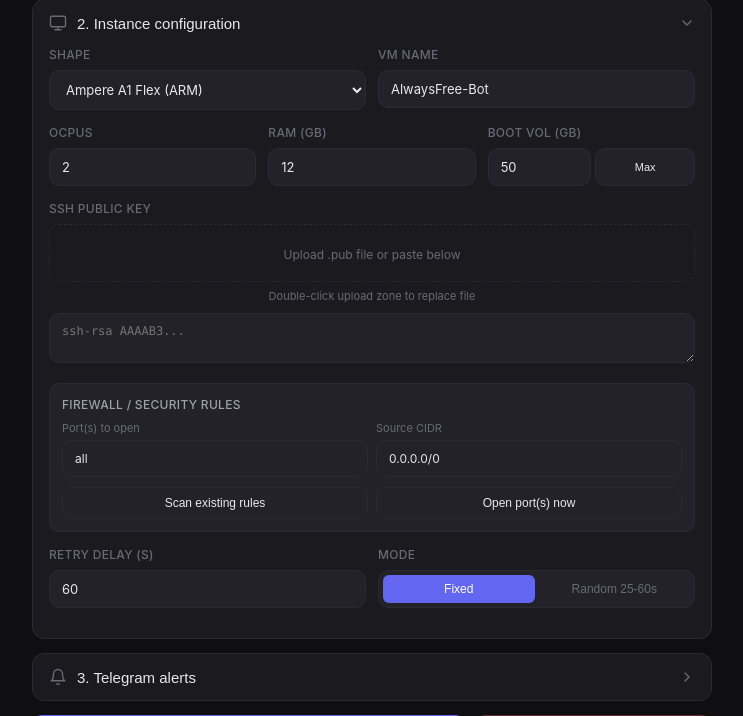
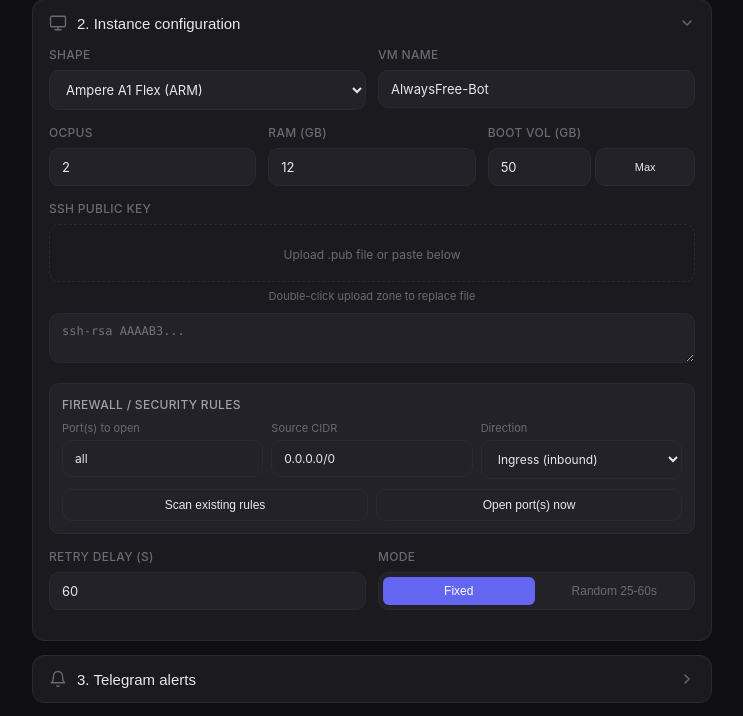
Before and after one commit to sarakmacbook/oracle, a Flask app: page / in a window 1280 px wide. Shown: the part 794-1510 px from the top of the page, without its empty margins (268-1011 px from the left). Run offline with Flask 3, Linux system fonts and the light colour scheme; data that the repository does not hold is empty.

Commit message:
Add files via upload

```diff
--- a/app.py
+++ b/app.py
@@ -335,12 +335,12 @@ def list_vnics():
 @app.route('/api/open-firewall', methods=['POST'])
 @require_auth
 def open_firewall():
-    """Add ingress rule(s) to subnet's security list or NSG."""
     data = request.json or {}
     config = build_config(data)
     subnet_id = data.get('subnet_id')
-    ports = data.get('ports', 'all')  # "all" or "22,80,443"
+    ports = data.get('ports', 'all')
     cidr = data.get('cidr', '0.0.0.0/0')
+    direction = data.get('direction', 'ingress')
 
     if not subnet_id:
         return jsonify({'success': False, 'error': 'subnet_id required'})
@@ -351,31 +351,40 @@ def open_firewall():
 
         subnet = network_client.get_subnet(subnet_id=subnet_id).data
 
-        # Parse ports
         port_list = []
         if ports == 'all' or ports == '*':
             port_list = ['all']
         else:
             port_list = [p.strip() for p in str(ports).split(',') if p.strip()]
 
-        # Try NSG first (modern approach)
+        directions_to_add = []
+        if direction in ('ingress', 'both'):
+            directions_to_add.append('INGRESS')
+        if direction in ('egress', 'both'):
+            directions_to_add.append('EGRESS')
+
         nsg_ids = getattr(subnet, 'network_security_group_ids', [])
         if nsg_ids and len(nsg_ids) > 0:
             rules = []
-            for port in port_list:
-                if port == 'all':
-                    rules.append(oci.core.models.AddSecurityRuleDetails(
-                        direction='INGRESS', protocol='all', source=cidr,
-                        description='OCI Provisioner: all traffic'
-                    ))
-                else:
-                    rules.append(oci.core.models.AddSecurityRuleDetails(
-                        direction='INGRESS', protocol='6', source=cidr,  # TCP
-                        tcp_options=oci.core.models.TcpOptions(
-                            destination_port_range=oci.core.models.PortRange(min=int(port), max=int(port))
-                        ),
-                        description='OCI Provisioner: port ' + port
-                    ))
+            for dir in directions_to_add:
+                for port in port_list:
+                    if port == 'all':
+                        rules.append(oci.core.models.AddSecurityRuleDetails(
+                            direction=dir, protocol='all',
+                            source=cidr if dir == 'INGRESS' else None,
+                            destination=cidr if dir == 'EGRESS' else None,
+                            description='OCI Provisioner: ' + dir.lower() + ' all traffic'
+                        ))
+                    else:
+                        rules.append(oci.core.models.AddSecurityRuleDetails(
+                            direction=dir, protocol='6',
+                            source=cidr if dir == 'INGRESS' else None,
+                            destination=cidr if dir == 'EGRESS' else None,
+                            tcp_options=oci.core.models.TcpOptions(
+                                destination_port_range=oci.core.models.PortRange(min=int(port), max=int(port))
+                            ),
+                            description='OCI Provisioner: ' + dir.lower() + ' port ' + port
+                        ))
 
             result = network_client.add_network_security_group_security_rules(
                 network_security_group_id=nsg_ids[0],
@@ -389,55 +398,68 @@ def open_firewall():
                 'nsg_id': nsg_ids[0],
                 'rules_added': len(result.data.security_rules),
                 'ports': ports,
-                'cidr': cidr
+                'cidr': cidr,
+                'direction': direction
             })
 
-        # Fallback to Security List (legacy approach)
         sec_list_ids = getattr(subnet, 'security_list_ids', [])
         if not sec_list_ids:
             return jsonify({'success': False, 'error': 'No security list or NSG found on subnet'})
 
         sec_list = network_client.get_security_list(security_list_id=sec_list_ids[0]).data
-        existing = getattr(sec_list, 'ingress_security_rules', [])
 
-        new_rules = list(existing)
+        new_ingress = list(getattr(sec_list, 'ingress_security_rules', []))
+        new_egress = list(getattr(sec_list, 'egress_security_rules', []))
         added = []
 
-        for port in port_list:
-            if port == 'all':
-                # Check if already exists
-                already = any(getattr(r, 'source', '') == cidr and getattr(r, 'protocol', '') == 'all' for r in existing)
-                if not already:
-                    new_rules.append(oci.core.models.IngressSecurityRule(
-                        source=cidr, protocol='all', is_stateless=False,
-                        description='OCI Provisioner: all traffic'
-                    ))
-                    added.append('all')
-            else:
-                already = any(
-                    getattr(r, 'source', '') == cidr and
-                    getattr(r, 'protocol', '') == '6' and
-                    getattr(getattr(r, 'tcp_options', None), 'destination_port_range', None) and
-                    getattr(getattr(r, 'tcp_options', None), 'destination_port_range').min == int(port)
-                    for r in existing
-                )
-                if not already:
-                    new_rules.append(oci.core.models.IngressSecurityRule(
-                        source=cidr, protocol='6', is_stateless=False,
-                        tcp_options=oci.core.models.TcpOptions(
-                            destination_port_range=oci.core.models.PortRange(min=int(port), max=int(port))
-                        ),
-                        description='OCI Provisioner: port ' + port
-                    ))
-                    added.append(port)
+        for dir in directions_to_add:
+            existing = new_ingress if dir == 'INGRESS' else new_egress
+            for port in port_list:
+                if port == 'all':
+                    already = any(getattr(r, 'source' if dir == 'INGRESS' else 'destination', '') == cidr and getattr(r, 'protocol', '') == 'all' for r in existing)
+                    if not already:
+                        rule = oci.core.models.IngressSecurityRule(
+                            source=cidr, protocol='all', is_stateless=False,
+                            description='OCI Provisioner: ' + dir.lower() + ' all traffic'
+                        ) if dir == 'INGRESS' else oci.core.models.EgressSecurityRule(
+                            destination=cidr, protocol='all', is_stateless=False,
+                            description='OCI Provisioner: ' + dir.lower() + ' all traffic'
+                        )
+                        existing.append(rule)
+                        added.append(dir.lower() + ':all')
+                else:
+                    already = any(
+                        getattr(r, 'source' if dir == 'INGRESS' else 'destination', '') == cidr and
+                        getattr(r, 'protocol', '') == '6' and
+                        getattr(getattr(r, 'tcp_options', None), 'destination_port_range', None) and
+                        getattr(getattr(r, 'tcp_options', None), 'destination_port_range').min == int(port)
+                        for r in existing
+                    )
+                    if not already:
+                        rule = oci.core.models.IngressSecurityRule(
+                            source=cidr, protocol='6', is_stateless=False,
+                            tcp_options=oci.core.models.TcpOptions(
+                                destination_port_range=oci.core.models.PortRange(min=int(port), max=int(port))
+                            ),
+                            description='OCI Provisioner: ' + dir.lower() + ' port ' + port
+                        ) if dir == 'INGRESS' else oci.core.models.EgressSecurityRule(
+                            destination=cidr, protocol='6', is_stateless=False,
+                            tcp_options=oci.core.models.TcpOptions(
+                                destination_port_range=oci.core.models.PortRange(min=int(port), max=int(port))
+                            ),
+                            description='OCI Provisioner: ' + dir.lower() + ' port ' + port
+                        )
+                        existing.append(rule)
+                        added.append(dir.lower() + ':' + port)
 
         if not added:
-            return jsonify({'success': True, 'already_open': True, 'message': 'Rule(s) already exist', 'ports': ports, 'cidr': cidr})
+            return jsonify({'success': True, 'already_open': True, 'message': 'Rule(s) already exist', 'ports': ports, 'cidr': cidr, 'direction': direction})
 
         network_client.update_security_list(
             security_list_id=sec_list_ids[0],
             update_security_list_details=oci.core.models.UpdateSecurityListDetails(
-                ingress_security_rules=new_rules
+                ingress_security_rules=new_ingress,
+                egress_security_rules=new_egress
             )
         )
 
@@ -448,7 +470,8 @@ def open_firewall():
             'rules_added': len(added),
             'ports_added': added,
             'ports': ports,
-            'cidr': cidr
+            'cidr': cidr,
+            'direction': direction
         })
 
     except Exception as e:
--- a/templates/index.html
+++ b/templates/index.html
@@ -465,6 +465,14 @@
                         <div style="flex:1;">
                             <label style="font-size:11px;color:var(--text-muted);margin-bottom:4px;display:block;">Source CIDR</label>
                             <input type="text" id="firewallCidr" class="form-input" value="0.0.0.0/0" placeholder="e.g. 0.0.0.0/0" style="font-size:12px;">
+                        </div>
+                        <div style="flex:1;">
+                            <label style="font-size:11px;color:var(--text-muted);margin-bottom:4px;display:block;">Direction</label>
+                            <select id="firewallDirection" class="form-select" style="font-size:12px;">
+                                <option value="ingress">Ingress (inbound)</option>
+                                <option value="egress">Egress (outbound)</option>
+                                <option value="both">Both</option>
+                            </select>
                         </div>
                     </div>
 
@@ -970,8 +978,9 @@
         var user = document.getElementById('cfgUser').value;
         var key = document.getElementById('cfgKey').value;
         var subnetId = document.getElementById('subnetSelect').value;
-        var ports = document.getElementById('firewallPorts').value.trim();
-        var cidr = document.getElementById('firewallCidr').value.trim();
+        var ports = document.getElementById('firewallPorts').value.trim() || 'all';
+        var cidr = document.getElementById('firewallCidr').value.trim() || '0.0.0.0/0';
+        var direction = document.getElementById('firewallDirection').value;
 
         if (!user || !key) {
             addLog('Error: Credentials required first', 'error');
@@ -981,6 +990,16 @@
             addLog('Error: Select a subnet first (scan subnets)', 'error');
             result.style.display = 'block';
             result.innerHTML = '<span style="color:var(--warning)">Select a subnet first</span>';
+            return;
+        }
+
+        // Confirmation prompt
+        var dirLabel = direction === 'ingress' ? 'INBOUND' : direction === 'egress' ? 'OUTBOUND' : 'INBOUND + OUTBOUND';
+        var confirmMsg = 'Really?\n\nOpen ' + ports + ' ' + dirLabel + ' from ' + cidr + ' to the public internet?';
+        if (!confirm(confirmMsg)) {
+            addLog('Firewall action cancelled by user', 'warn');
+            result.style.display = 'block';
+            result.innerHTML = '<span style="color:var(--warning)">Action cancelled</span>';
             return;
         }
 
@@ -1000,7 +1019,8 @@
                     private_key: key,
                     subnet_id: subnetId,
                     ports: ports,
-                    cidr: cidr
+                    cidr: cidr,
+                    direction: direction
                 })
             });
             var data = await res.json();
@@ -1011,8 +1031,8 @@
                     result.innerHTML = '<span style="color:var(--positive)">Rule(s) already exist for ' + data.ports + ' from ' + data.cidr + '</span>';
                     addLog('Firewall rules already exist', 'success');
                 } else {
-                    result.innerHTML = '<span style="color:var(--positive)">Opened ' + data.ports + ' from ' + data.cidr + ' via ' + data.method + ' (' + data.rules_added + ' rule(s))</span>';
-                    addLog('Opened port(s) ' + data.ports + ' from ' + data.cidr + ' via ' + data.method, 'success');
+                    result.innerHTML = '<span style="color:var(--positive)">Opened ' + data.ports + ' (' + data.direction + ') from ' + data.cidr + ' via ' + data.method + ' (' + data.rules_added + ' rule(s))</span>';
+                    addLog('Opened port(s) ' + data.ports + ' (' + data.direction + ') from ' + data.cidr + ' via ' + data.method, 'success');
                 }
             } else {
                 result.innerHTML = '<span style="color:var(--danger)">Failed: ' + data.error + '</span>';
```
